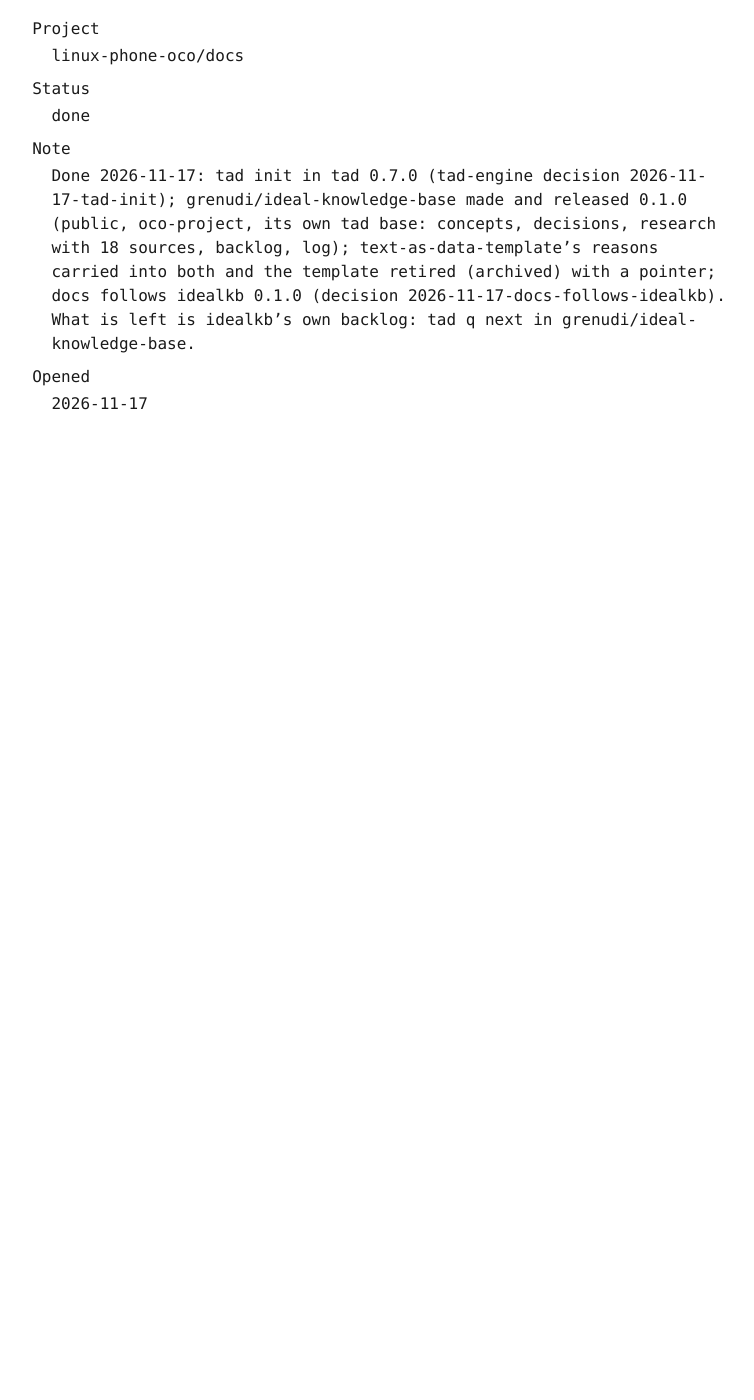
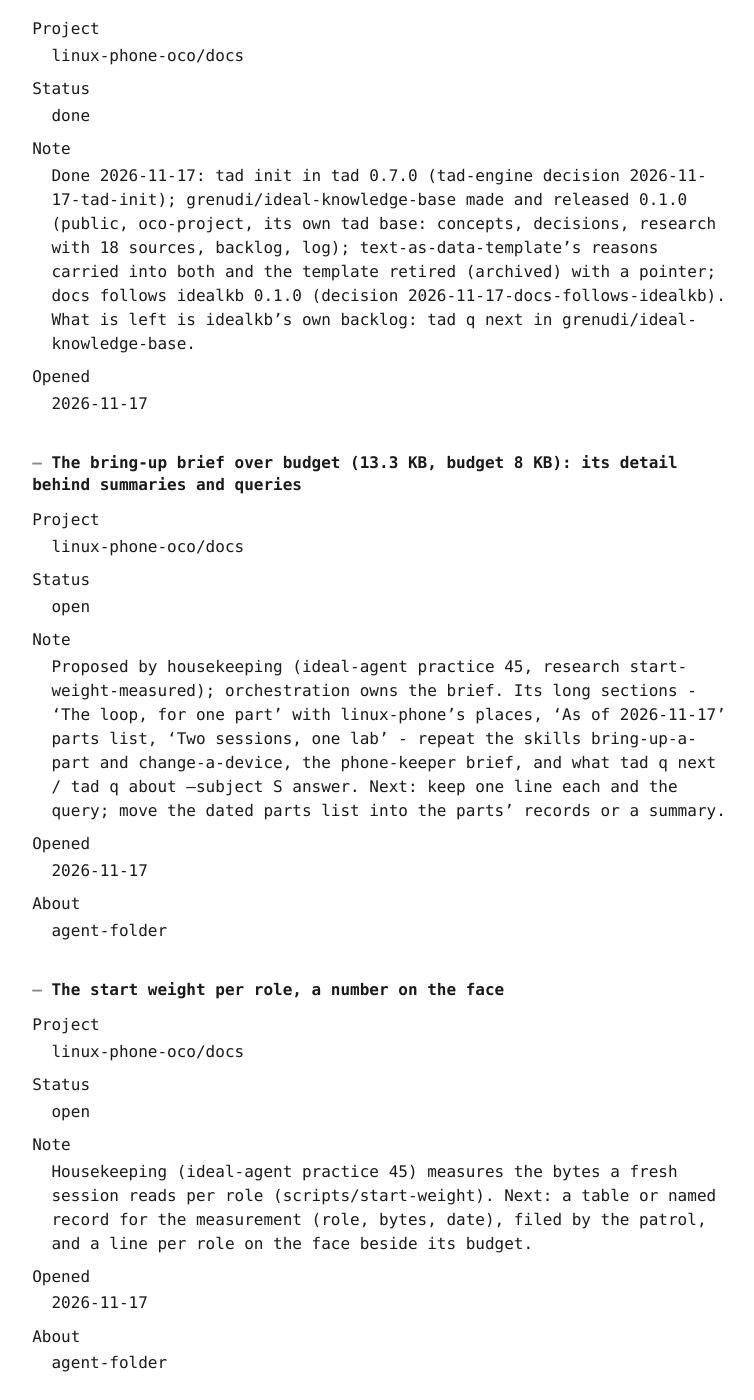
Before and after one commit to linux-phone-oco/docs, a Jekyll site: the page built from docs/backlog.md, in a window 1280 px wide and 1400 px high, scrolled down 72431 px. Shown: the whole window, without its empty margins (261-1015 px from the left). Built offline with Jekyll 4.4.1, drawn with Linux system fonts in a browser that asks for light colours; our own code applies the rules of GitHub Pages for plain Markdown files; before the commit the page ends 72963 px from its top, so only the background shows below that; some of the changed text lies outside the part shown.

Commit message:
docs: the start weight measured per role; housekeeping proposals for the briefs (#185)
Co-authored-by: ideal-agent <agent@creation-guidelines>

```diff
--- a/data/research.json
+++ b/data/research.json
@@ -31,3 +31,4 @@
 {"id":"google-taimen-how-it-stands","project":"linux-phone-oco/docs","date":"2026-11-17","question":"How does the Pixel 2 XL (taimen) stand?","found":"Far from surya. Nothing is measured here. By community report it boots mainline 5.10-rc2 on a basic device tree from an out-of-tree fork (kcxt/linux-wahoo, last push 2022-02-27), USB networking and flashing work, there is no display, the battery does not work. No mainline device tree, no pmaports package, no one has reported touch, audio, modem, wifi or the rest. Worth a lab test one day only as the cheap member of the pair, after surya's list: it is the one with a documented boot.","sources":"pixel2xl-pmos-wiki,kcxt-linux-wahoo,mainline-qcom-dts,pmaports-google-devices","about":"google-taimen"}
 {"id":"google-walleye-how-it-stands","project":"linux-phone-oco/docs","date":"2026-11-17","question":"How does the Pixel 2 (walleye) stand?","found":"Nothing reported on mainline: no wiki page, no pmaports package, no mainline device tree. Only the out-of-tree fork kcxt/linux-wahoo has a walleye device tree (wahoo/5.17), and nobody says it boots. Android (LineageOS 22.2) and an old Ubuntu Touch 16.04 port exist. Everything is unknown; test it only after taimen has shown the way, since both share the SoC and the kernel fork.","sources":"kcxt-linux-wahoo,ubuntu-touch-walleye,lineageos-wahoo,pmaports-google-devices","about":"google-walleye"}
 {"id":"kb-navigation-remeasured","project":"linux-phone-oco/docs","date":"2026-11-17","question":"With docs following ideal-knowledge-base 0.1.0, how much must an agent read to answer the three questions of kb-navigation-measured?","found":"Measured on the branch that follows it, 2026-11-17 (bytes). The entry: AGENTS.md is 2.1 KB (was 7.9 KB) - two lines on what docs is, linux-phone's own questions, and idealkb's generic part; the editing recipes went to CONTRIBUTING.md. What is known of surya's microphone: tad q about --subject audio-mic, one call, 15.9 KB as csv (26 records about it now, against 18 before) - but 91 KB in tad's default box format, which pads every cell: the format is now the weight, not the finding (was 206 KB of pages). What to do next on the modem: tad q next --about modem, one call, 0.2 KB as csv, 1.8 KB as box (was an 84 KB page or 327 KB of tad q backlog). How to record a decision: the entry names tad r decision --project docs and tad statements (4.8 KB with every parameter; was 3.5 KB with fewer statements) - unchanged in kind. So two of the three questions are one call each, as the decision expected; what is left is tad printing compact rows when not at a terminal (idealkb backlog compact-query-output).","sources":"text-as-data-template","about":"kb-entry"}
+{"id":"start-weight-measured","project":"linux-phone-oco/docs","date":"2026-11-17","question":"What must a fresh linux-phone session read before its first useful action, per role, and is it within ideal-agent's budget (practice 45-keep-the-start-light: 32 KB a role, 3 KB a front file, 8 KB a brief)?","found":"Measured 2026-11-17 on docs' main (495bbc6) with ideal-agent 0.2.1's scripts/start-weight, in bytes. Every role reads: the session start 14,353 (the practices without their reasons, and the inbox - 22.5 KB before ideal-agent #13 put the reasons a command away), skill and agent descriptions 4,057, lab-session-start 2,012, AGENTS.md 2,141, ideal-agent-linux-phone-oco/README.md 2,306 - 24,869 in all. Then the brief: bring-up 13,313 (38,182 in all: over the 32 KB budget, and the brief over 8 KB), orchestration 6,248 (31,117), phone-keeper 4,559 (29,428), feature-research 2,417 (27,286). Before #13 the same roles read 35-46 KB. The front files are within 3 KB. Whether summaries are due cannot be read yet: docs pins idealkb 0.1.0, whose about query has no summaries (0.3.0 comes with the weekly pin).","sources":null,"about":"agent-folder"}
--- a/docs/backlog.md
+++ b/docs/backlog.md
@@ -3263,3 +3263,60 @@ Note
 
 Opened
 : 2026-11-17
+
+
+<a id="bring-up-brief-light"></a>
+### The bring-up brief over budget (13.3 KB, budget 8 KB): its detail behind summaries and queries
+
+Project
+: linux-phone-oco/docs
+
+Status
+: open
+
+Note
+: Proposed by housekeeping (ideal-agent practice 45, research start-weight-measured); orchestration owns the brief. Its long sections - 'The loop, for one part' with linux-phone's places, 'As of 2026-11-17' parts list, 'Two sessions, one lab' - repeat the skills bring-up-a-part and change-a-device, the phone-keeper brief, and what tad q next / tad q about --subject S answer. Next: keep one line each and the query; move the dated parts list into the parts' records or a summary.
+
+Opened
+: 2026-11-17
+
+About
+: agent-folder
+
+
+<a id="start-weight-on-the-face"></a>
+### The start weight per role, a number on the face
+
+Project
+: linux-phone-oco/docs
+
+Status
+: open
+
+Note
+: Housekeeping (ideal-agent practice 45) measures the bytes a fresh session reads per role (scripts/start-weight). Next: a table or named record for the measurement (role, bytes, date), filed by the patrol, and a line per role on the face beside its budget.
+
+Opened
+: 2026-11-17
+
+About
+: agent-folder
+
+
+<a id="patrol-measures-the-start"></a>
+### The patrol measures the start weight each run and files bring-up-brief-light-like items when over budget
+
+Project
+: linux-phone-oco/docs
+
+Status
+: open
+
+Note
+: Proposed to orchestration, which owns the linux-phone-patrol scheduled task: add to its round 'run ~/.claude/plugins/cache/ideal-agent/ideal-agent/VERSION/scripts/start-weight on docs at main; over budget (ideal-agent skill keep-the-start-light), file one backlog item about agent-folder with the numbers'. Also in the patrol's SKILL.md: lab-agent signs still say ocoeco note problems.
+
+Opened
+: 2026-11-17
+
+About
+: agent-folder
```
Also changed, not shown: docs/index.md (+2 -2 lines), docs/research.md (+19 -0 lines), data/backlog.json.
